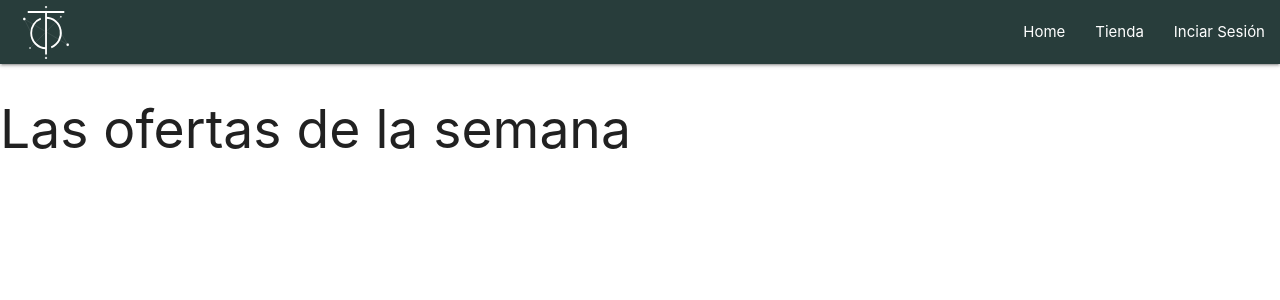
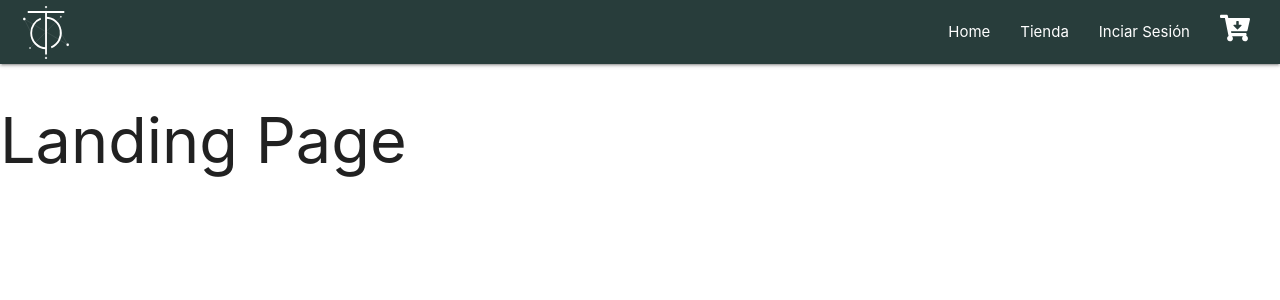
Before and after one commit to omarurregodev/todo_project_react, a React (Create React App) app: page / in a window 1280 px wide. Shown: the top 300 px of the page. Built offline with nearby package versions, Linux system fonts and the light colour scheme.

Commit message:
desafio componente I, agregue icono de carrito y agregue landing page para reemplazar. utilice props.

```diff
--- a/package.json
+++ b/package.json
@@ -3,12 +3,18 @@
   "version": "0.1.0",
   "private": true,
   "dependencies": {
+    "@fortawesome/fontawesome-svg-core": "^6.1.1",
+    "@fortawesome/free-regular-svg-icons": "^6.1.1",
+    "@fortawesome/free-solid-svg-icons": "^6.1.1",
+    "@fortawesome/react-fontawesome": "^0.1.18",
     "@testing-library/jest-dom": "^5.16.4",
     "@testing-library/react": "^13.3.0",
     "@testing-library/user-event": "^13.5.0",
+    "babel-plugin-macros": "^3.1.0",
     "materialize-css": "^1.0.0-rc.2",
     "react": "^18.1.0",
     "react-dom": "^18.1.0",
+    "react-icons": "^4.4.0",
     "react-scripts": "5.0.1",
     "web-vitals": "^2.1.4"
   },
--- a/src/App.js
+++ b/src/App.js
@@ -1,13 +1,14 @@
 import React from 'react';
 import Navbar from '../src/components/NavBar';
+import ItemListContainer from './components/ItemListContainer';
 import './App.css';
-import '../node_modules/materialize-css/dist/css/materialize.min.css'
+import '../node_modules/materialize-css/dist/css/materialize.min.css';
 
 const App = () => {
   return (
     <>
       <Navbar />
-      <h2>Las ofertas de la semana</h2>
+      <ItemListContainer titulo='Landing Page'/>
     </>
   );
 }
--- /dev/null
+++ b/src/components/CartWidget.js
@@ -0,0 +1,25 @@
+import React from 'react';
+import { FaCartArrowDown } from 'react-icons/fa';
+
+const CartWidget = () => {
+    return (
+        <>
+            <li style={styles.botonCart}><a href="#shopping_cart" style={styles.iconSize}><FaCartArrowDown /></a></li>
+        </>
+    )
+}
+
+export default CartWidget;
+
+const styles = {
+    botonCart: {
+        display: 'flex',
+        alignItems: 'center',
+    },
+
+    iconSize: {
+        fontSize: '2rem',
+        margin: '0 auto',
+        paddingRight: '2rem',
+    },
+}
--- /dev/null
+++ b/src/components/ItemListContainer.js
@@ -0,0 +1,11 @@
+import React from 'react';
+
+const ItemListContainer = ({titulo}) => {
+    return (
+        <>
+            <h1>{titulo}</h1>
+        </>
+    )
+}
+
+export default ItemListContainer;
--- a/src/components/NavBar.js
+++ b/src/components/NavBar.js
@@ -1,5 +1,6 @@
 import React from 'react';
-import logo from '../../src/assets/img/Logo_omar_blanco.svg'
+import logo from '../../src/assets/img/Logo_omar_blanco.svg';
+import CartWidget from '../components/CartWidget'
 
 const Navbar = () => {
     return (
@@ -11,6 +12,7 @@ const Navbar = () => {
                     <li><a href="#index">Home</a></li>
                     <li><a href="#index">Tienda</a></li>
                     <li><a href="#index">Inciar Sesión</a></li>
+                    <CartWidget />
                 </ul>
                 </div>
             </nav>
--- a/src/index.js
+++ b/src/index.js
@@ -5,6 +5,8 @@ import App from './App';
 import reportWebVitals from './reportWebVitals';
 
 const root = ReactDOM.createRoot(document.getElementById('root'));
+
+
 root.render(
   <React.StrictMode>
     <App />
```
Also changed, not shown: 1 other file (tests, documents, lock files or other folders).
